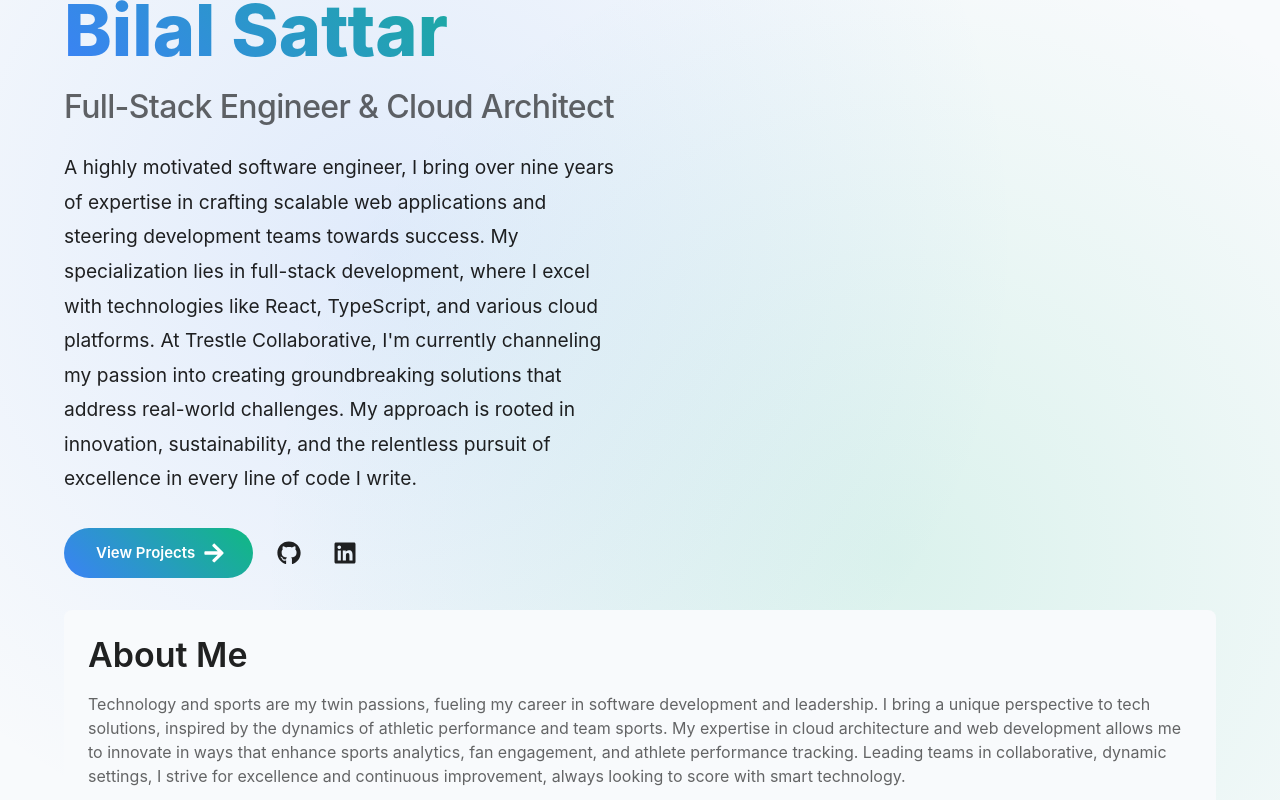
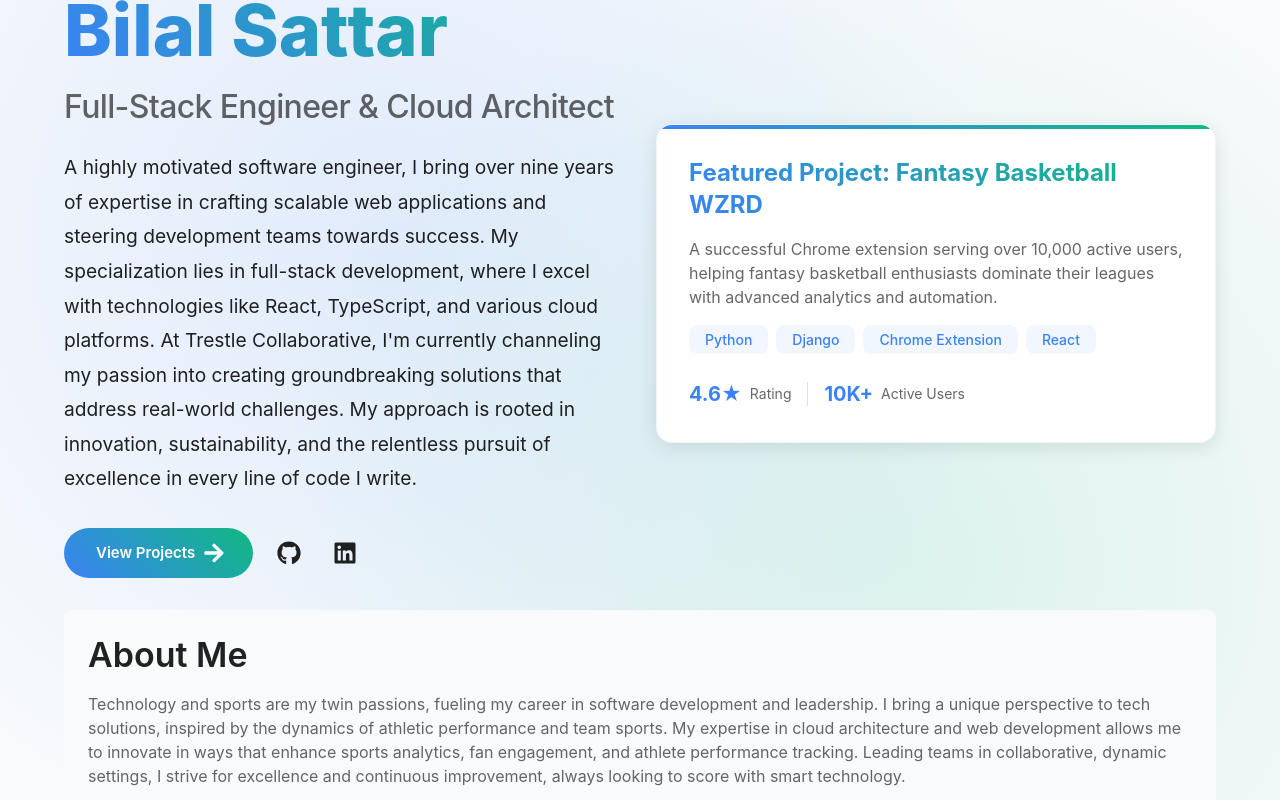
Before and after one commit to bilalsattar24/bilalsattar, a Next.js app: page / in a window 1280 px wide. Shown: the top 800 px of the page. Built offline with nearby package versions, Linux system fonts and the light colour scheme.

Commit message:
add featured projected

```diff
--- a/src/app/page.tsx
+++ b/src/app/page.tsx
@@ -165,12 +165,102 @@
               <Grid item xs={12} md={6}>
                 <Box
                   sx={{
-                    position: "relative",
                     height: "100%",
-                    minHeight: 400,
-                    display: { xs: "none", md: "block" },
+                    display: { xs: "none", md: "flex" },
+                    flexDirection: "column",
+                    gap: 3,
                   }}>
-                  {/* Add a 3D illustration or custom animation here */}
+                  <Box
+                    sx={{
+                      p: 4,
+                      borderRadius: 4,
+                      bgcolor: "background.paper",
+                      boxShadow: "0 4px 20px rgba(0,0,0,0.1)",
+                      border: `1px solid ${theme.palette.primary.main}15`,
+                      position: "relative",
+                      overflow: "hidden",
+                      "&::before": {
+                        content: '""',
+                        position: "absolute",
+                        top: 0,
+                        left: 0,
+                        width: "100%",
+                        height: "4px",
+                        background: `linear-gradient(90deg, ${theme.palette.primary.main}, ${theme.palette.secondary.main})`,
+                      },
+                    }}>
+                    <Typography
+                      variant="h5"
+                      sx={{
+                        mb: 2,
+                        fontWeight: 700,
+                        background: `linear-gradient(45deg, ${theme.palette.primary.main}, ${theme.palette.secondary.main})`,
+                        WebkitBackgroundClip: "text",
+                        WebkitTextFillColor: "transparent",
+                      }}>
+                      Featured Project: Fantasy Basketball WZRD
+                    </Typography>
+                    <Typography
+                      variant="body1"
+                      sx={{ mb: 2, color: "text.secondary" }}>
+                      A successful Chrome extension serving over 10,000 active
+                      users, helping fantasy basketball enthusiasts dominate
+                      their leagues with advanced analytics and automation.
+                    </Typography>
+                    <Box
+                      sx={{ display: "flex", flexWrap: "wrap", gap: 1, mb: 3 }}>
+                      {["Python", "Django", "Chrome Extension", "React"].map(
+                        (tech) => (
+                          <Box
+                            key={tech}
+                            sx={{
+                              px: 2,
+                              py: 0.5,
+                              borderRadius: 2,
+                              bgcolor: `${theme.palette.primary.main}10`,
+                              color: "primary.main",
+                              fontSize: "0.875rem",
+                              fontWeight: 500,
+                            }}>
+                            {tech}
+                          </Box>
+                        )
+                      )}
+                    </Box>
+                    <Box sx={{ display: "flex", alignItems: "center", gap: 2 }}>
+                      <Box
+                        sx={{ display: "flex", alignItems: "center", gap: 1 }}>
+                        <Typography
+                          variant="h6"
+                          color="primary.main"
+                          fontWeight="bold">
+                          4.6★
+                        </Typography>
+                        <Typography variant="body2" color="text.secondary">
+                          Rating
+                        </Typography>
+                      </Box>
+                      <Box
+                        sx={{
+                          height: "24px",
+                          width: "1px",
+                          bgcolor: "divider",
+                        }}
+                      />
+                      <Box
+                        sx={{ display: "flex", alignItems: "center", gap: 1 }}>
+                        <Typography
+                          variant="h6"
+                          color="primary.main"
+                          fontWeight="bold">
+                          10K+
+                        </Typography>
+                        <Typography variant="body2" color="text.secondary">
+                          Active Users
+                        </Typography>
+                      </Box>
+                    </Box>
+                  </Box>
                 </Box>
               </Grid>
             </Grid>
```
